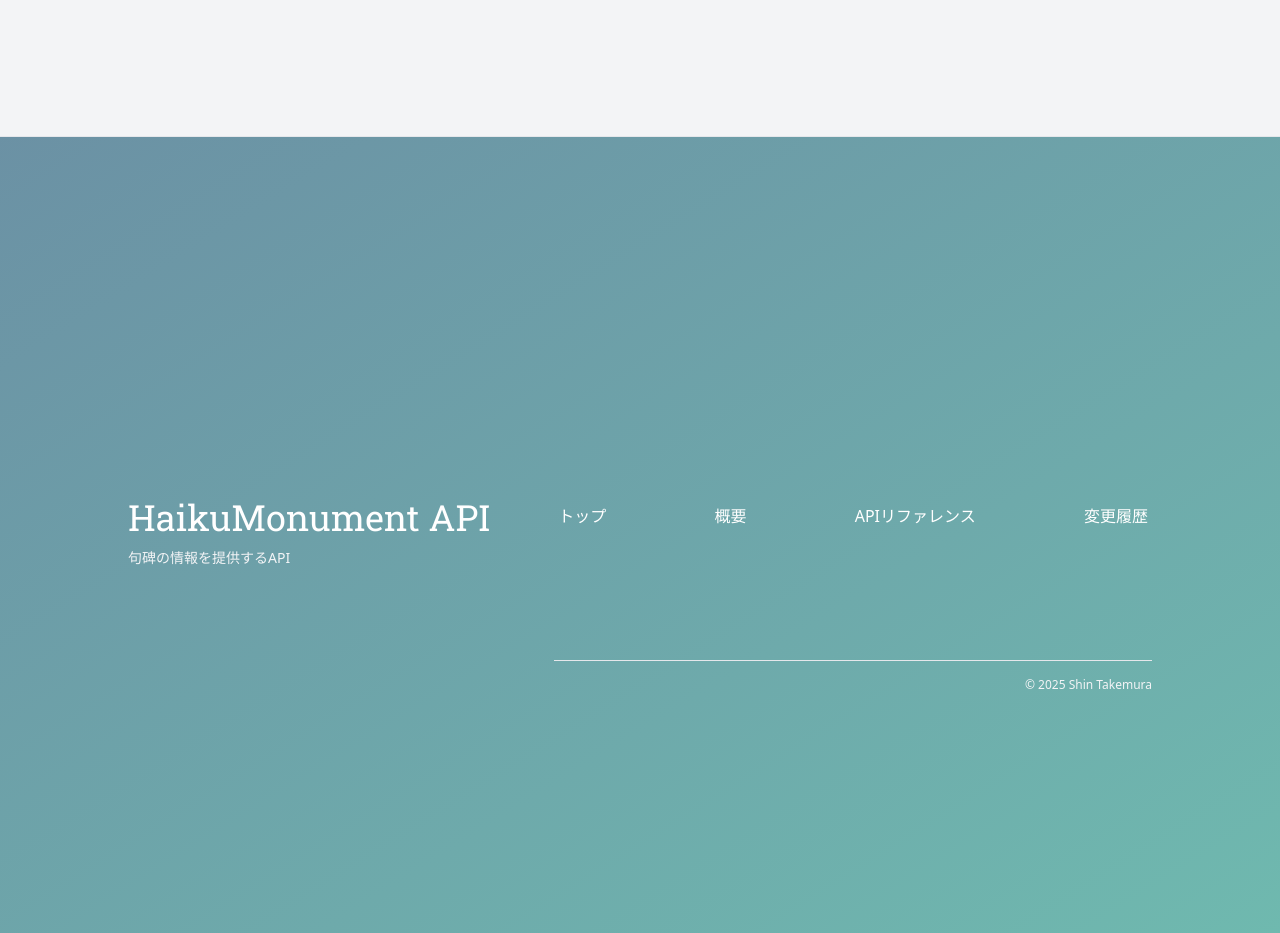
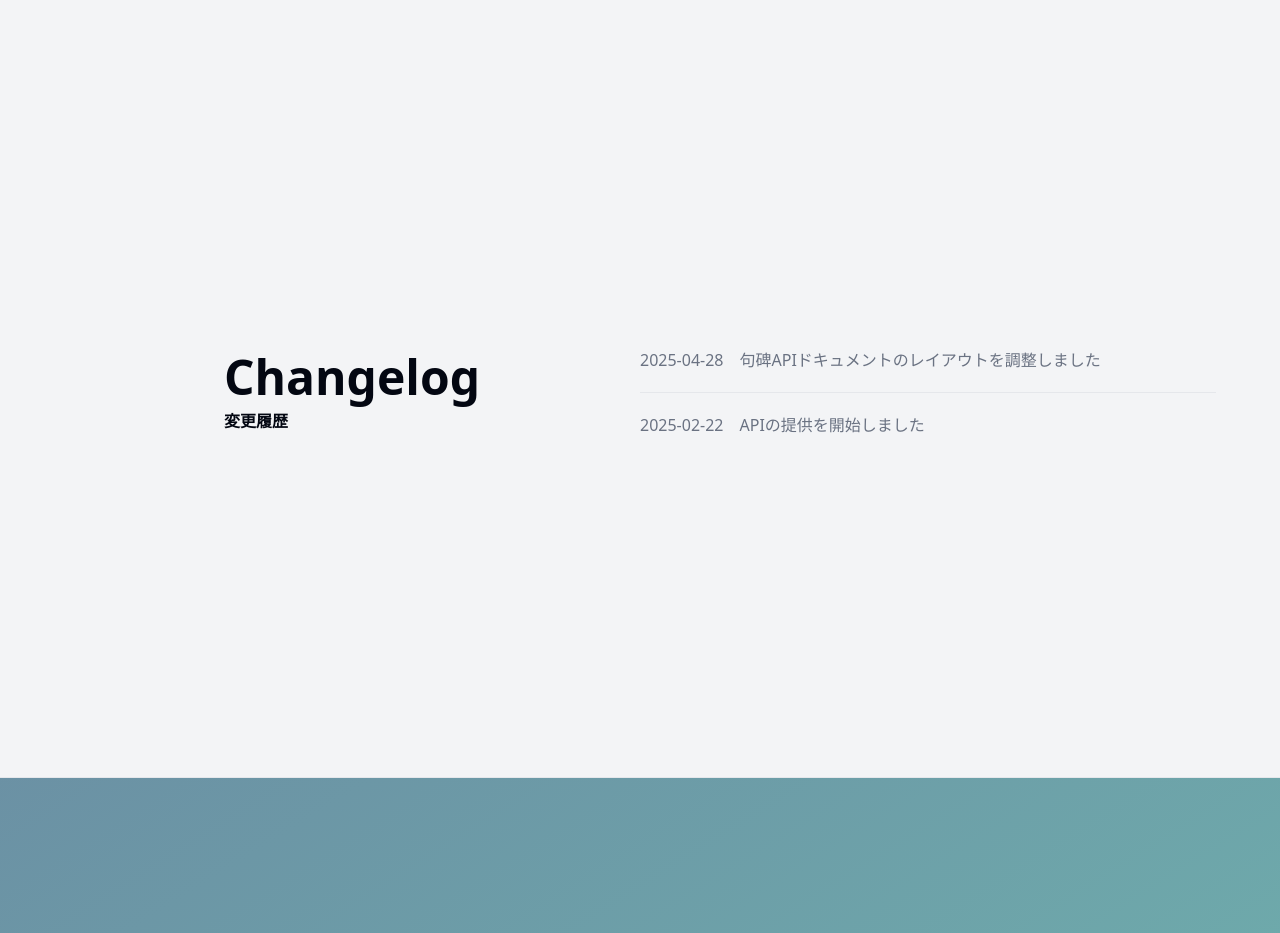
Before and after one commit to shikano35/kuhi-api-docs, an Astro site: page / in a window 1280 px wide. Shown: the part 3560-4493 px from the top of the page. Built offline with nearby package versions, Linux system fonts and the light colour scheme; Astro itself is replaced by a stand-in of ours.

Commit message:
feat: 変更履歴セクションを追加

```diff
--- /dev/null
+++ b/src/components/Changelog/index.astro
@@ -0,0 +1,35 @@
+---
+export type ChangelogEntry = {
+  id: string;
+  date: string;
+  description: string;
+};
+
+const changelogEntries: ChangelogEntry[] = [
+  {
+    id: 'entry-2',
+    date: '2025-04-28',
+    description: '句碑APIドキュメントのレイアウトを調整しました',
+  },
+  {
+    id: 'entry-1',
+    date: '2025-02-22',
+    description: 'APIの提供を開始しました',
+  },
+];
+---
+
+<ul class="mx-auto mt-8 w-full list-none p-0 md:mt-0">
+  {
+    changelogEntries.map((entry) => (
+      <li class="border-border flex w-full items-baseline border-b py-4 last:border-0">
+        <time class="text-muted-foreground mr-4" datetime={entry.date}>
+          {entry.date}
+        </time>
+        <p class="text-muted-foreground text-[0.95rem] leading-loose md:text-base">
+          {entry.description}
+        </p>
+      </li>
+    ))
+  }
+</ul>
--- a/src/pages/index.astro
+++ b/src/pages/index.astro
@@ -3,6 +3,7 @@ import { ApiCarousel } from '@/components/ApiCarousel';
 import { ArrowRightIcon } from '@heroicons/react/24/outline';
 import Layout from '../layouts/Layout.astro';
 import ApiInfoList from '../components/ApiInfoList/index.astro';
+import Changelog from '../components/Changelog/index.astro';
 ---
 
 <Layout title="句碑API" description="句碑の情報を提供するAPI">
@@ -118,4 +119,16 @@ import ApiInfoList from '../components/ApiInfoList/index.astro';
     </h2>
     <ApiCarousel client:load />
   </section>
+  <section
+    class="mb-32 grid grid-cols-1 place-items-center px-4 py-16 sm:px-16 md:grid-cols-2 md:py-48"
+    id="changelog"
+  >
+    <h2
+      class="text-foreground px-4 text-start text-4xl font-bold whitespace-nowrap sm:text-5xl"
+    >
+      <span class="block">Changelog</span>
+      <span class="mt-2 block text-sm md:text-base">変更履歴</span>
+    </h2>
+    <Changelog />
+  </section>
 </Layout>
```
